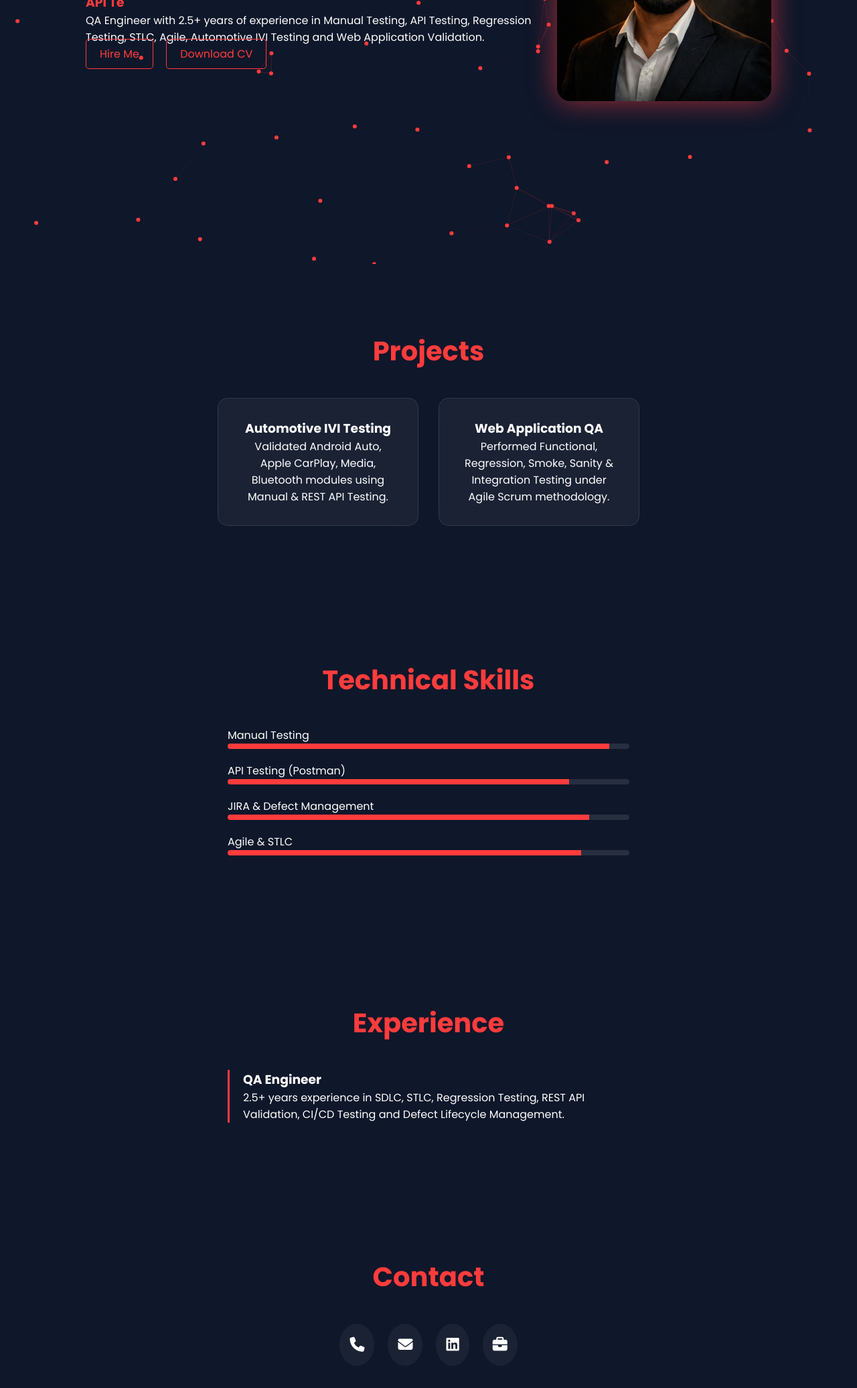
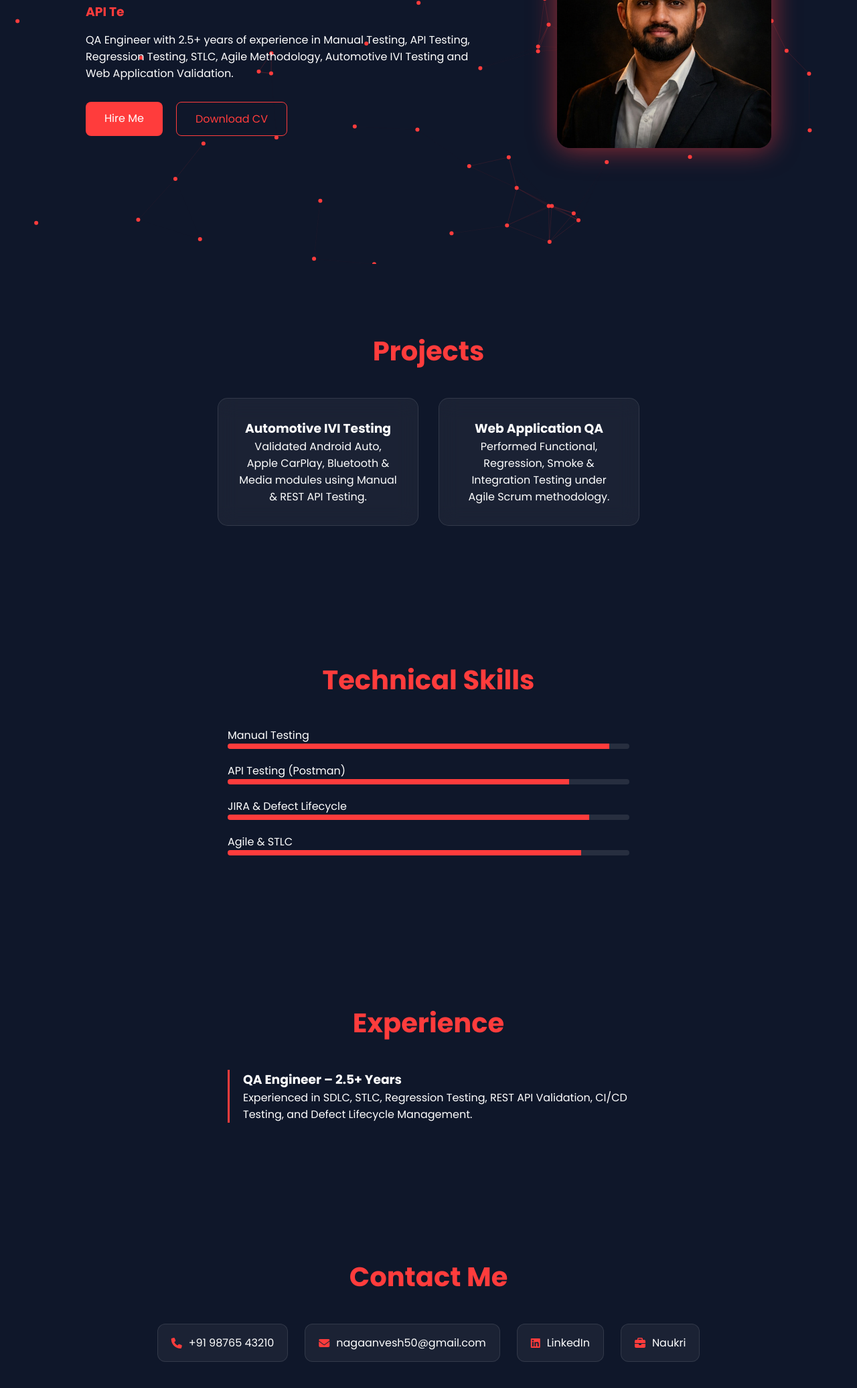
Before and after one commit to nagaanvesh123/naga-anvesh-qa-resume, a plain HTML site: page index.html in a window 1280 px wide. Shown: the part 406-2478 px from the top of the page at 67% size. Drawn offline with nearby package versions, Linux system fonts and the light colour scheme.

Commit message:
button overlap and Icon issue fixed

```diff
--- a/index.html
+++ b/index.html
@@ -5,8 +5,12 @@
 <meta name="viewport" content="width=device-width, initial-scale=1.0">
 <title>Naga Anvesh | QA Engineer</title>
 
+<!-- Google Font -->
 <link href="https://fonts.googleapis.com/css2?family=Poppins:wght@300;400;600;700&display=swap" rel="stylesheet">
-<script src="https://kit.fontawesome.com/81d2e6e9c2.js" crossorigin="anonymous"></script>
+
+<!-- FontAwesome CDN (WORKING VERSION) -->
+<link rel="stylesheet"
+href="https://cdnjs.cloudflare.com/ajax/libs/font-awesome/6.5.1/css/all.min.css">
 
 <link rel="stylesheet" href="style.css">
 </head>
@@ -30,15 +34,16 @@
   <div class="hero-text">
     <h1>QA <span>Engineer</span></h1>
     <h3 class="typing"></h3>
+
     <p>
       QA Engineer with 2.5+ years of experience in Manual Testing,
-      API Testing, Regression Testing, STLC, Agile, Automotive IVI Testing
-      and Web Application Validation.
+      API Testing, Regression Testing, STLC, Agile Methodology,
+      Automotive IVI Testing and Web Application Validation.
     </p>
 
     <div class="buttons">
-      <a href="#contact" class="btn">Hire Me</a>
-      <a href="Naga_Anvesh_CV.pdf" download class="btn">Download CV</a>
+      <a href="#contact" class="btn primary-btn">Hire Me</a>
+      <a href="Naga_Anvesh_CV.pdf" download class="btn secondary-btn">Download CV</a>
     </div>
   </div>
 
@@ -51,15 +56,17 @@
 <section class="section reveal" id="projects">
 <h2>Projects</h2>
 <div class="card-container">
+
   <div class="card">
     <h3>Automotive IVI Testing</h3>
-    <p>Validated Android Auto, Apple CarPlay, Media, Bluetooth modules using Manual & REST API Testing.</p>
+    <p>Validated Android Auto, Apple CarPlay, Bluetooth & Media modules using Manual & REST API Testing.</p>
   </div>
 
   <div class="card">
     <h3>Web Application QA</h3>
-    <p>Performed Functional, Regression, Smoke, Sanity & Integration Testing under Agile Scrum methodology.</p>
+    <p>Performed Functional, Regression, Smoke & Integration Testing under Agile Scrum methodology.</p>
   </div>
+
 </div>
 </section>
 
@@ -78,7 +85,7 @@
 </div>
 
 <div class="skill">
-  <p>JIRA & Defect Management</p>
+  <p>JIRA & Defect Lifecycle</p>
   <div class="progress"><span style="width:90%"></span></div>
 </div>
 
@@ -92,26 +99,46 @@
 <!-- EXPERIENCE -->
 <section class="section reveal" id="experience">
 <h2>Experience</h2>
+
 <div class="timeline">
   <div class="timeline-item">
-    <h3>QA Engineer</h3>
+    <h3>QA Engineer – 2.5+ Years</h3>
     <p>
-      2.5+ years experience in SDLC, STLC, Regression Testing,
-      REST API Validation, CI/CD Testing and Defect Lifecycle Management.
+      Experienced in SDLC, STLC, Regression Testing,
+      REST API Validation, CI/CD Testing,
+      and Defect Lifecycle Management.
     </p>
   </div>
 </div>
+
 </section>
 
 <!-- CONTACT -->
 <section class="section reveal" id="contact">
-<h2>Contact</h2>
+<h2>Contact Me</h2>
 
 <div class="contact-container">
-  <a href="tel:+919876543210"><i class="fas fa-phone"></i></a>
-  <a href="mailto:nagaanvesh50@gmail.com"><i class="fas fa-envelope"></i></a>
-  <a href="https://linkedin.com/in/yourprofile" target="_blank"><i class="fab fa-linkedin"></i></a>
-  <a href="https://www.naukri.com/" target="_blank"><i class="fas fa-briefcase"></i></a>
+
+  <a href="tel:+919876543210">
+    <i class="fas fa-phone"></i>
+    <span>+91 98765 43210</span>
+  </a>
+
+  <a href="mailto:nagaanvesh50@gmail.com">
+    <i class="fas fa-envelope"></i>
+    <span>nagaanvesh50@gmail.com</span>
+  </a>
+
+  <a href="https://linkedin.com/in/yourprofile" target="_blank">
+    <i class="fab fa-linkedin"></i>
+    <span>LinkedIn</span>
+  </a>
+
+  <a href="https://www.naukri.com/" target="_blank">
+    <i class="fas fa-briefcase"></i>
+    <span>Naukri</span>
+  </a>
+
 </div>
 </section>
 
--- a/style.css
+++ b/style.css
@@ -47,7 +47,12 @@ nav a:hover{
   display:flex;
   align-items:center;
   justify-content:space-between;
-  padding:0 10%;
+  padding:120px 10% 0 10%;
+  flex-wrap:wrap;
+}
+
+.hero-text{
+  max-width:600px;
 }
 
 .hero-text h1{
@@ -60,29 +65,46 @@ nav a:hover{
 
 .typing{
   color:#ff3c3c;
-  margin-top:10px;
+  margin:15px 0;
 }
 
-/* BUTTON */
+/* BUTTONS */
+.buttons{
+  margin-top:30px;
+  display:flex;
+  gap:20px;
+  flex-wrap:wrap;
+}
+
 .btn{
-  padding:10px 20px;
-  border:1px solid #ff3c3c;
-  color:#ff3c3c;
+  padding:12px 28px;
+  border-radius:8px;
   text-decoration:none;
-  border-radius:5px;
-  margin-right:15px;
+  font-weight:500;
   transition:0.3s;
 }
 
-.btn:hover{
+.primary-btn{
   background:#ff3c3c;
   color:white;
 }
 
+.secondary-btn{
+  border:1px solid #ff3c3c;
+  color:#ff3c3c;
+}
+
+.secondary-btn:hover{
+  background:#ff3c3c;
+  color:white;
+}
+
+/* IMAGE */
 .hero-img img{
   width:320px;
   border-radius:20px;
   box-shadow:0 0 40px rgba(255,60,60,0.6);
+  margin-top:20px;
 }
 
 /* SECTION */
@@ -116,7 +138,7 @@ nav a:hover{
 }
 
 .card:hover{
-  transform:translateY(-10px) scale(1.03);
+  transform:translateY(-10px);
   box-shadow:0 0 25px rgba(255,60,60,0.6);
 }
 
@@ -157,24 +179,34 @@ nav a:hover{
 /* CONTACT */
 .contact-container{
   display:flex;
-  gap:20px;
   justify-content:center;
+  gap:25px;
+  flex-wrap:wrap;
 }
 
 .contact-container a{
-  font-size:22px;
+  display:flex;
+  align-items:center;
+  gap:10px;
+  padding:15px 20px;
+  background:rgba(255,255,255,0.05);
+  border-radius:12px;
+  text-decoration:none;
   color:white;
-  background:rgba(255,255,255,0.05);
-  padding:15px;
-  border-radius:50%;
   transition:0.3s;
+  border:1px solid rgba(255,255,255,0.1);
+}
+
+.contact-container a i{
+  color:#ff3c3c;
 }
 
 .contact-container a:hover{
   background:#ff3c3c;
+  transform:translateY(-5px);
 }
 
-/* SCROLL REVEAL */
+/* REVEAL */
 .reveal{
   opacity:0;
   transform:translateY(40px);
@@ -188,17 +220,24 @@ nav a:hover{
 
 /* MOBILE */
 @media(max-width:768px){
+
 .hero{
   flex-direction:column;
   text-align:center;
 }
+
 .hero-img img{
   width:220px;
-  margin-top:30px;
 }
+
+.buttons{
+  flex-direction:column;
+  align-items:center;
 }
-@media(max-width:480px){
-  .hero-text h1{
-    font-size:35px;
-  }
+
+.contact-container{
+  flex-direction:column;
+  align-items:center;
 }
+
+}
```
